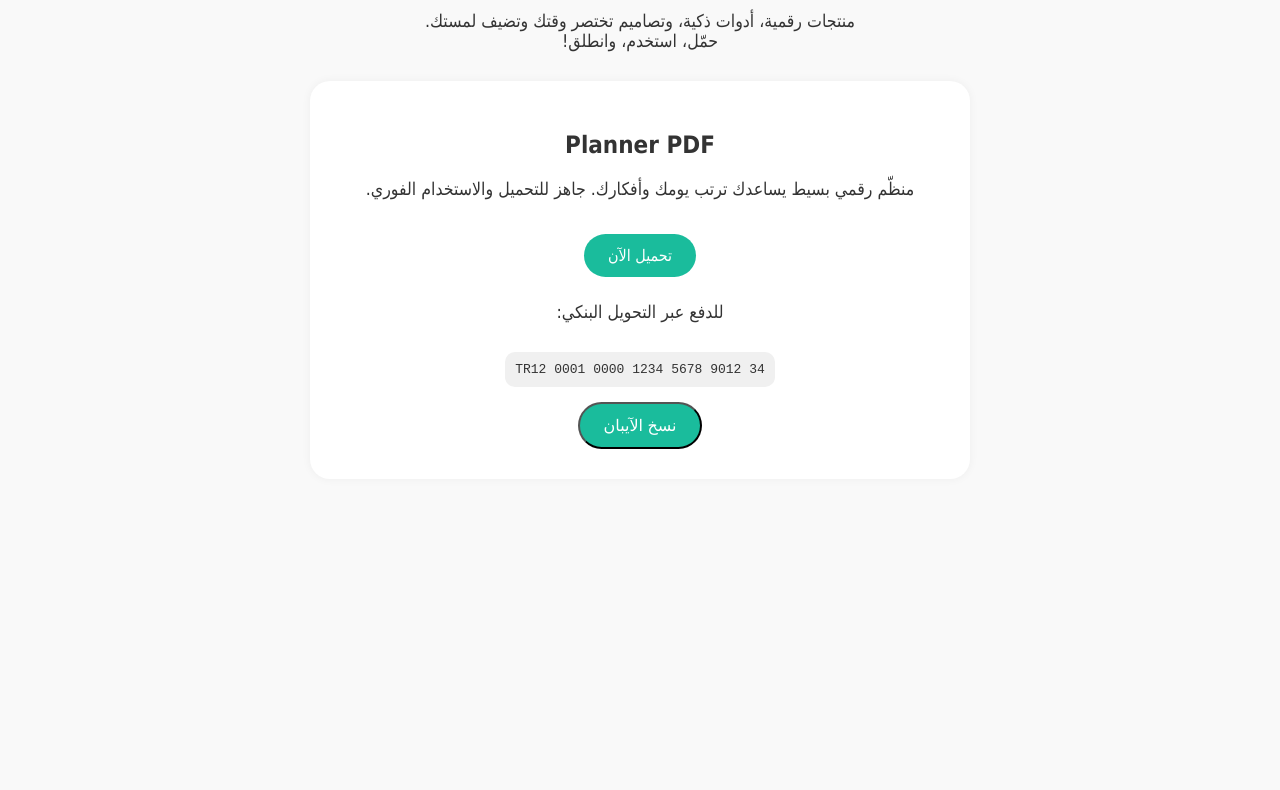
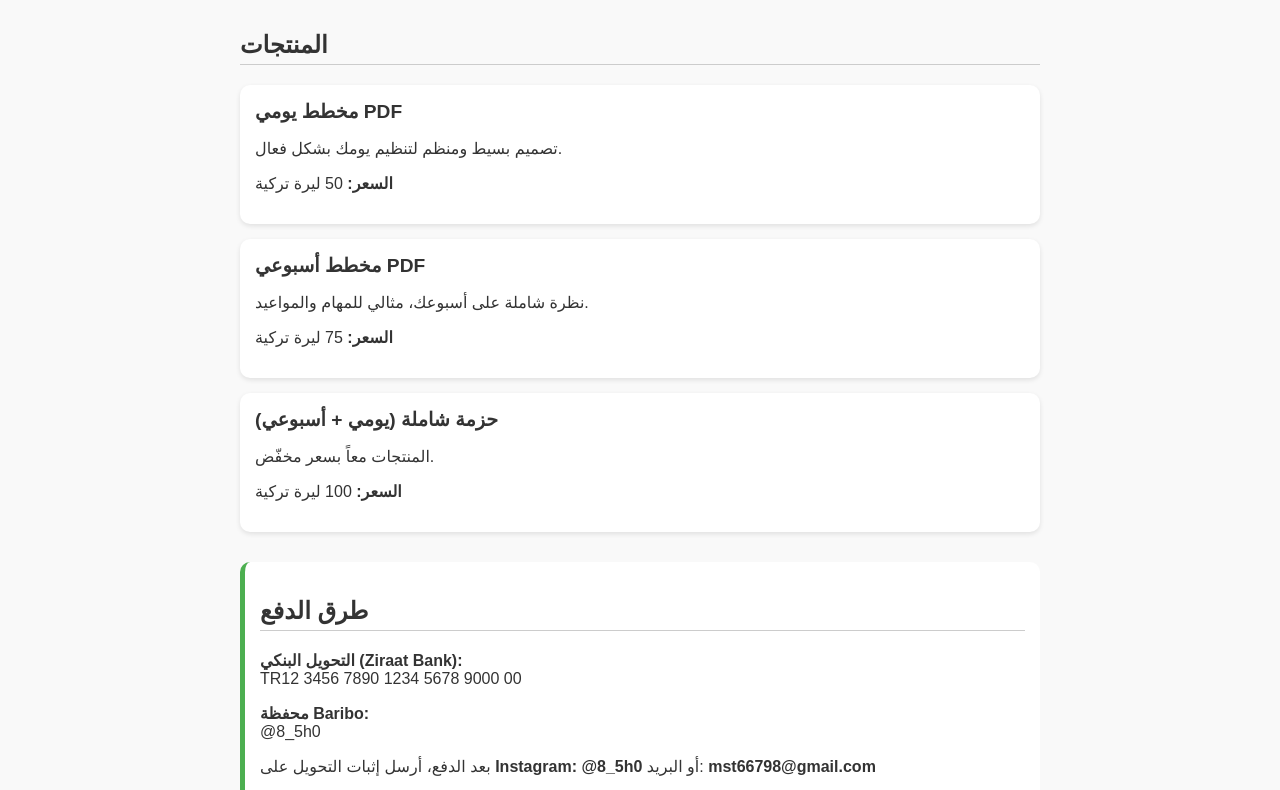
Before and after one commit to Fadi2025ai/fadi2025ai.github.io, a plain HTML site: page index.html in a window 1280 px wide. Shown: the part 129-919 px from the top of the page. Before the commit the page ends 800 px from the top, so only its background shows below. Drawn offline with Linux system fonts and the light colour scheme.

Commit message:
Add files via upload

```diff
--- a/index.html
+++ b/index.html
@@ -1,81 +1,85 @@
 
 <!DOCTYPE html>
-<html lang="ar" dir="rtl">
+<html lang="en">
 <head>
   <meta charset="UTF-8">
   <meta name="viewport" content="width=device-width, initial-scale=1.0">
-  <title>منتجات فادي الرقمية</title>
+  <title>Fadi's Digital Shop</title>
   <style>
     body {
+      font-family: Arial, sans-serif;
       margin: 0;
-      font-family: 'Tahoma', sans-serif;
+      padding: 0;
       background-color: #f9f9f9;
       color: #333;
+    }
+    header {
+      background-color: #222;
+      color: #fff;
+      padding: 20px;
       text-align: center;
-      padding: 40px 20px;
     }
-    h1 {
-      font-size: 2.5em;
-      color: #2c3e50;
+    .container {
+      padding: 20px;
+      max-width: 800px;
+      margin: auto;
     }
-    p {
-      font-size: 1.1em;
-      margin: 20px 0;
+    h2 {
+      border-bottom: 1px solid #ccc;
+      padding-bottom: 5px;
     }
     .product {
+      margin: 15px 0;
+      padding: 15px;
       background: #fff;
-      padding: 30px;
+      border-radius: 10px;
+      box-shadow: 0 2px 5px rgba(0,0,0,0.1);
+    }
+    .payment {
       margin-top: 30px;
-      border-radius: 20px;
-      box-shadow: 0 0 10px rgba(0,0,0,0.05);
-      max-width: 600px;
-      margin-left: auto;
-      margin-right: auto;
+      padding: 15px;
+      background: #fff;
+      border-left: 5px solid #4caf50;
+      border-radius: 10px;
     }
-    .button {
-      background-color: #1abc9c;
-      color: white;
-      padding: 12px 24px;
-      text-decoration: none;
-      font-size: 1em;
-      border-radius: 30px;
-      display: inline-block;
-      margin-top: 15px;
-      cursor: pointer;
-    }
-    .button:hover {
-      background-color: #16a085;
-    }
-    .iban-box {
-      background: #f0f0f0;
-      padding: 10px;
-      border-radius: 10px;
-      font-family: monospace;
-      margin-top: 10px;
-      display: inline-block;
+    .product-title {
+      font-weight: bold;
+      font-size: 1.2em;
     }
   </style>
 </head>
 <body>
-  <h1>كل شي جاهز… بس ناطر تضيفه لسلتك.</h1>
-  <p>منتجات رقمية، أدوات ذكية، وتصاميم تختصر وقتك وتضيف لمستك.<br>حمّل، استخدم، وانطلق!</p>
+  <header>
+    <h1>Fadi's Digital Shop</h1>
+  </header>
 
-  <div class="product">
-    <h2>Planner PDF</h2>
-    <p>منظّم رقمي بسيط يساعدك ترتب يومك وأفكارك. جاهز للتحميل والاستخدام الفوري.</p>
-    <a class="button" href="#">تحميل الآن</a>
+  <div class="container">
+    <h2>المنتجات</h2>
 
-    <p style="margin-top: 25px;">للدفع عبر التحويل البنكي:</p>
-    <div class="iban-box" id="iban">TR12 0001 0000 1234 5678 9012 34</div><br>
-    <button class="button" onclick="copyIBAN()">نسخ الآيبان</button>
+    <div class="product">
+      <div class="product-title">مخطط يومي PDF</div>
+      <p>تصميم بسيط ومنظم لتنظيم يومك بشكل فعال.</p>
+      <p><strong>السعر:</strong> 50 ليرة تركية</p>
+    </div>
+
+    <div class="product">
+      <div class="product-title">مخطط أسبوعي PDF</div>
+      <p>نظرة شاملة على أسبوعك، مثالي للمهام والمواعيد.</p>
+      <p><strong>السعر:</strong> 75 ليرة تركية</p>
+    </div>
+
+    <div class="product">
+      <div class="product-title">حزمة شاملة (يومي + أسبوعي)</div>
+      <p>المنتجات معاً بسعر مخفّض.</p>
+      <p><strong>السعر:</strong> 100 ليرة تركية</p>
+    </div>
+
+    <div class="payment">
+      <h2>طرق الدفع</h2>
+      <p><strong>التحويل البنكي (Ziraat Bank):</strong><br>TR12 3456 7890 1234 5678 9000 00</p>
+      <p><strong>محفظة Baribo:</strong><br>@8_5h0</p>
+      <p>بعد الدفع، أرسل إثبات التحويل على <strong>Instagram: @8_5h0</strong> أو البريد: <strong>mst66798@gmail.com</strong></p>
+    </div>
   </div>
-
-  <script>
-    function copyIBAN() {
-      const ibanText = document.getElementById("iban").innerText;
-      navigator.clipboard.writeText(ibanText);
-      alert("تم نسخ الآيبان!");
-    }
-  </script>
 </body>
 </html>
```
